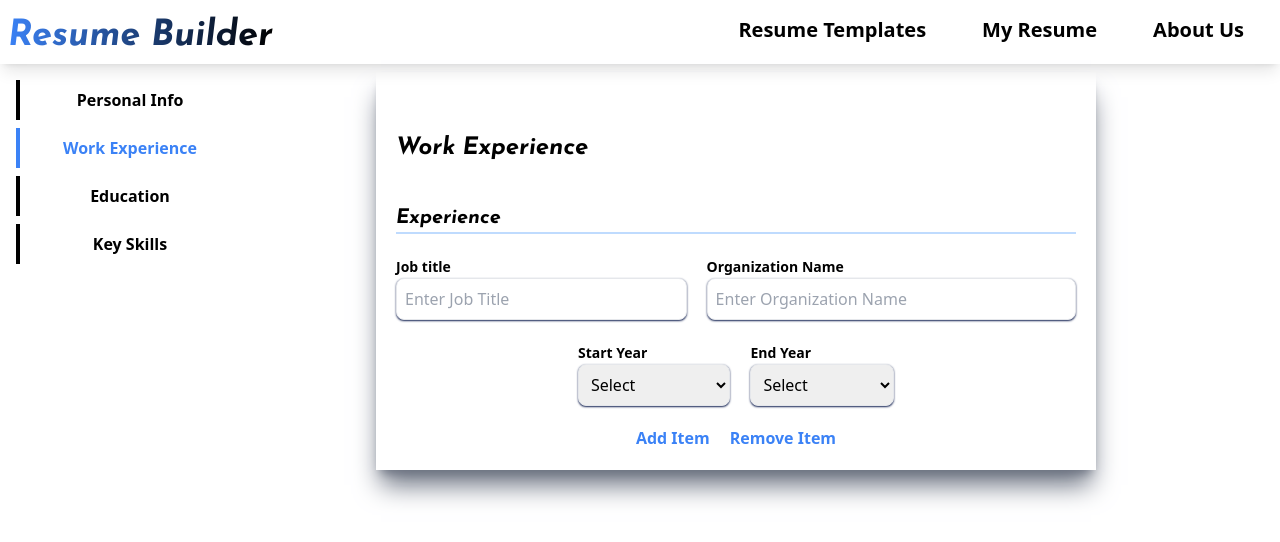
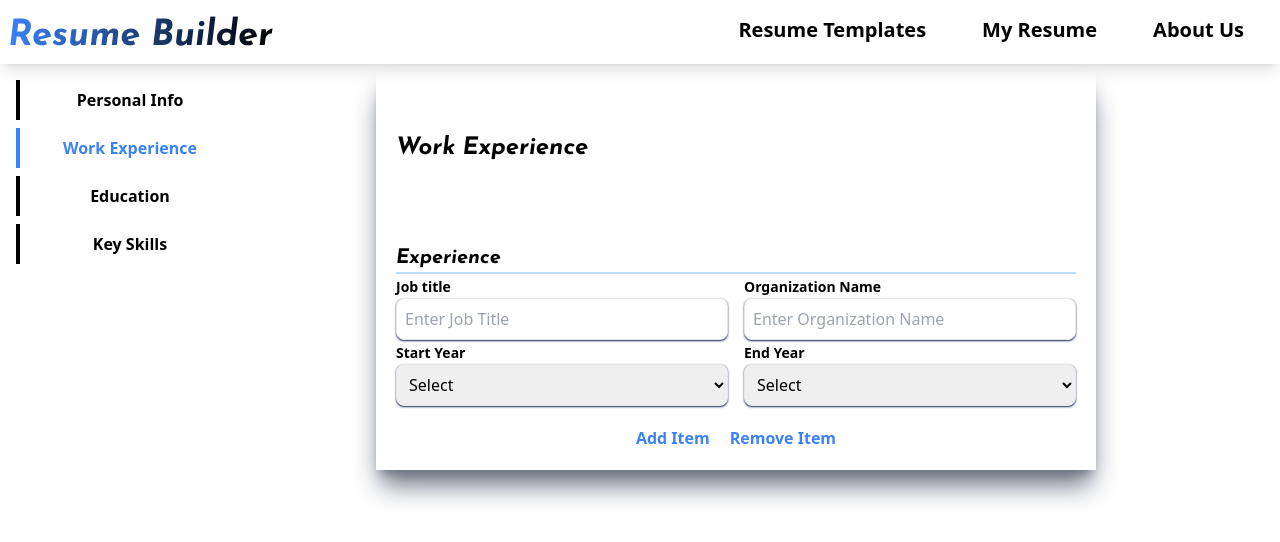
Before and after one commit to RohitPareekWebDev/resume_builder, a React (Create React App) app: page /detailfilling/workexp in a window 1280 px wide. Shown: the top 542 px of the page. Built offline with nearby package versions, Linux system fonts and the light colour scheme; a web font is replaced by a local one.

Commit message:
edit workexp

```diff
--- a/src/Components/Detail/WorkExperience.jsx
+++ b/src/Components/Detail/WorkExperience.jsx
@@ -15,12 +15,12 @@
         <div className=" flex w-3/4 flex-col p-5 shadow-gray-500 shadow-xl">
             <h1 className=' text-2xl font font-bold  text-justify mt-10 '>Work Experience</h1>
 
-            <div>
+            <div className='flex justify-center mt-10'>
                 <form action="">
-                    <div>
+
                     <h2 className=' text-xl font font-bold  text-justify mt-10 border-b-2 border-blue-200'>Experience</h2>
 
-                        <div className='flex justify-center gap-5 mt-5' >
+                    <div className='grid grid-cols-2 gap-4' >
                         <div >
                             <label className=" text-sm font-bold" htmlFor="job title">Job title</label>
                             <input className={`${inputCss}`} id="job title" type="text" placeholder='Enter Job Title' />
@@ -32,7 +32,7 @@
                         </div>
                     </div>
 
-                        <div className='flex justify-center gap-5 mt-5'>
+                    <div className='grid grid-cols-2 gap-4'>
                         <div>
                             <label className=" text-sm font-bold" htmlFor="Starting Year ">Start Year</label>
                             <select className={`${inputCss}`} name="" id="">
@@ -65,7 +65,7 @@
                         <button>Add Item</button>
                         <button>Remove Item</button>
                     </div>
-                    </div>
+
                 </form>
             </div>
         </div>
```
Lines whose indentation alone changed are shown as unchanged.
